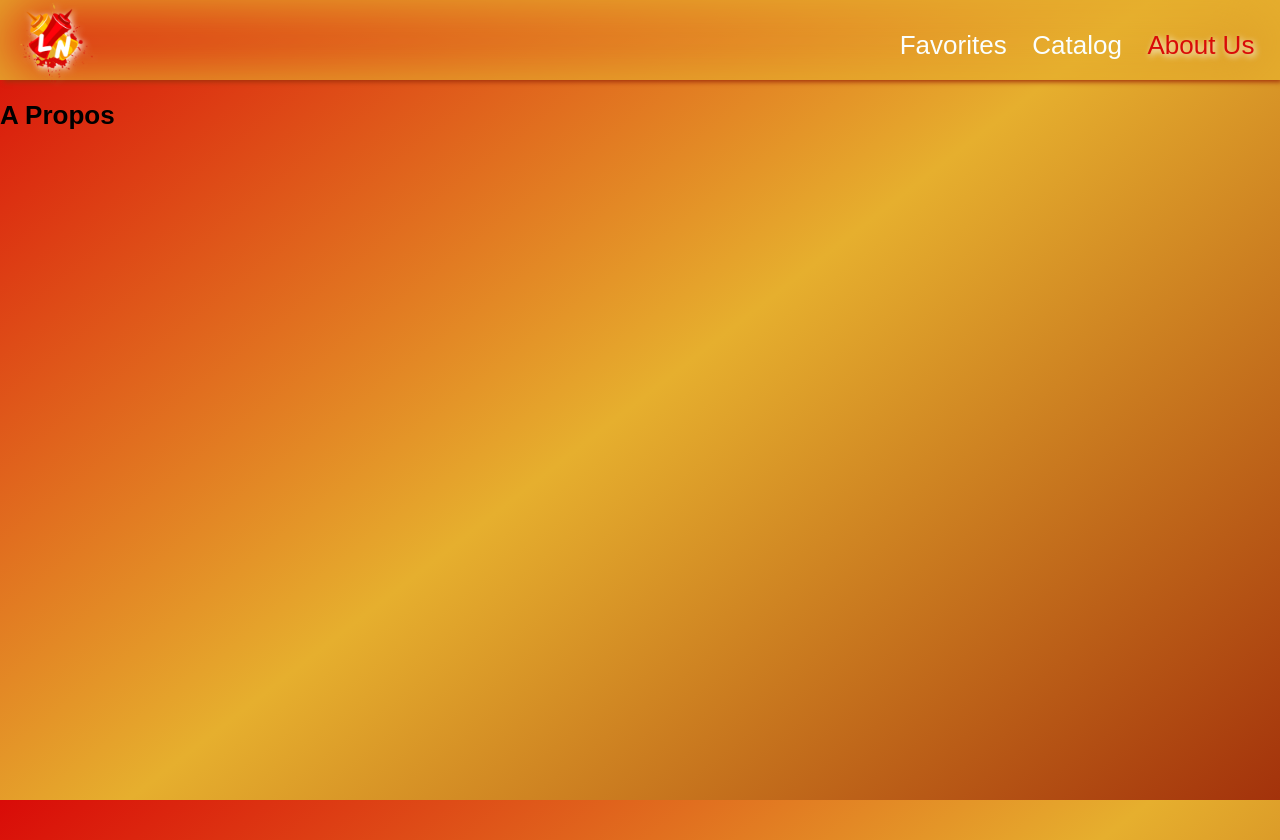
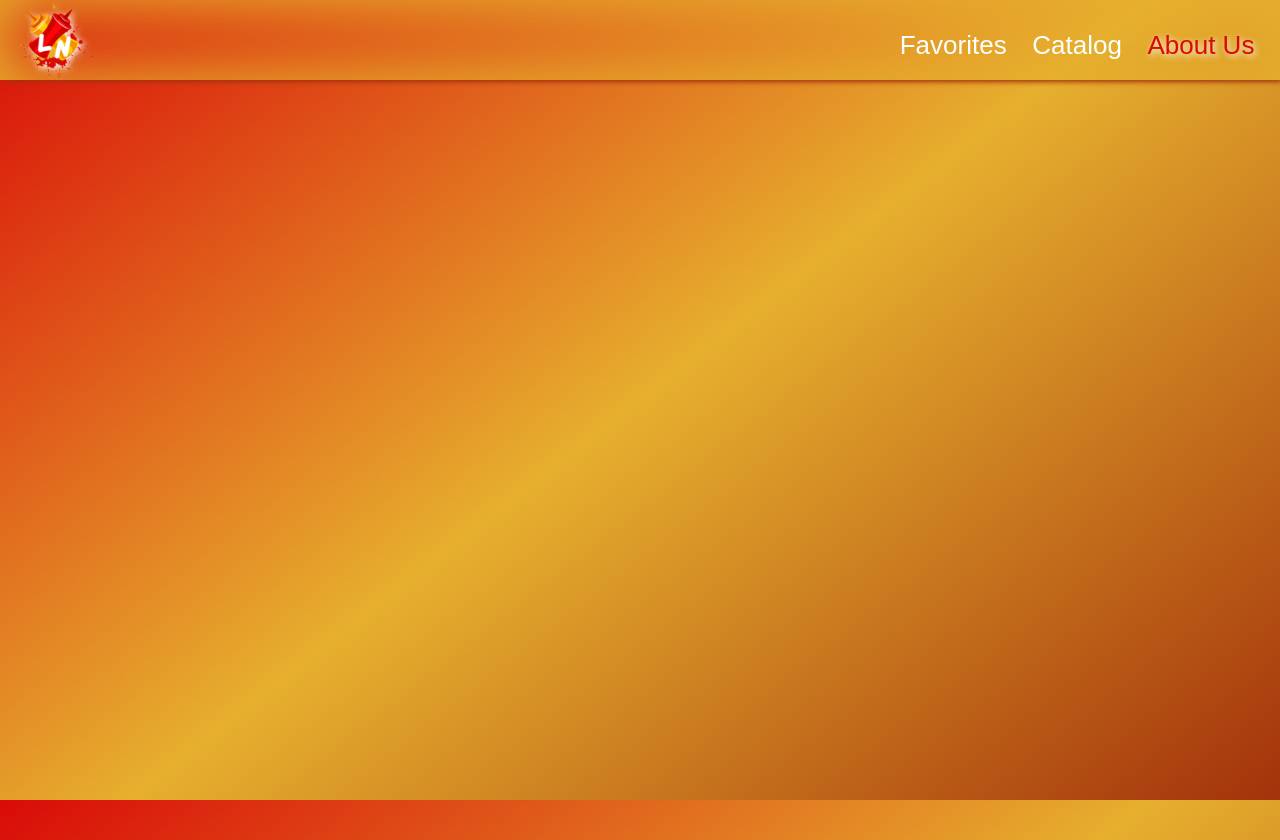
Before and after one commit to WildCodeSchool/paris-0921-p2-groupe6, a React (Vite) app: page /AboutUs in a window 1280 px wide. Built offline with nearby package versions, Linux system fonts and the light colour scheme; a web font is replaced by a local one.

Commit message:
update aboutUs

```diff
--- a/src/AboutUs.jsx
+++ b/src/AboutUs.jsx
@@ -1,11 +1,7 @@
 import React from 'react';
 
 function AboutUs() {
-  return (
-    <main>
-      <h1>A Propos</h1>
-    </main>
-  );
+  return <main></main>;
 }
 
 export default AboutUs;
```
